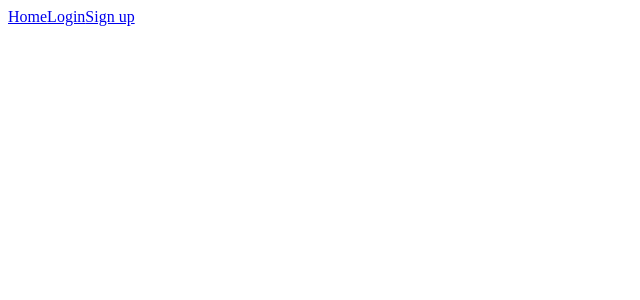
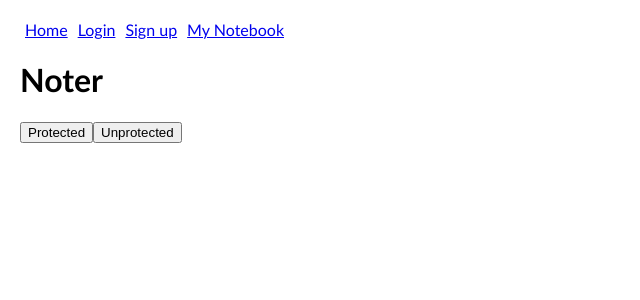
Before and after one commit to maxtwardowski/noter, a React (Create React App) app in the folder client/: page /notebook in a window 1280 px wide. Shown: the top 300 px of the page, without its empty margins (0-640 px from the left). Built offline with nearby package versions, Linux system fonts and the light colour scheme.

Commit message:
Added index.css so that my eyes don't bleed anymore

```diff
--- a/client/src/App.js
+++ b/client/src/App.js
@@ -4,19 +4,20 @@ import { BrowserRouter, Route, Switch } from 'react-router-dom';
 import Navi from './components/Navi';
 import Login from './components/Login';
 import Register from './components/Register'
-
+import Notebook from './components/Notebook'
 
 class App extends Component {
-
   render() {
     return (
       <BrowserRouter>
         <div>
           <Navi />
+          <h1>Noter</h1>
           <Switch>
             <Route path="/" exact />
             <Route path="/login" component={Login} />
             <Route path="/register" component={Register} />
+            <Route path="/notebook" component={Notebook} />
           </Switch>
         </div>
       </BrowserRouter>
--- a/client/src/components/Navi.js
+++ b/client/src/components/Navi.js
@@ -7,6 +7,7 @@ const Navi = props => {
       <NavLink to="/">Home</NavLink>
       <NavLink to="/login">Login</NavLink>
       <NavLink to="/register">Sign up</NavLink>
+      <NavLink to="/notebook">My Notebook</NavLink>
     </div>
   )
 }
--- /dev/null
+++ b/client/src/components/Notebook.js
@@ -0,0 +1,38 @@
+import React, { Component } from 'react';
+import axios from 'axios';
+
+class Notebook extends Component {
+
+  constructor(props) {
+    super(props);
+    this.handleSubmitButtonProtected = this.handleSubmitButtonProtected.bind(this);
+    this.handleSubmitButtonUnprotected = this.handleSubmitButtonUnprotected.bind(this);
+  }
+
+  handleSubmitButtonProtected = e => {
+    e.preventDefault();
+    axios.get(`http://localhost:5000/protected?token=${localStorage.getItem('token')}`)
+      .then(res => {
+      console.log(res);
+    });
+  }
+
+
+  handleSubmitButtonUnprotected = e => {
+    e.preventDefault();
+    axios.get('http://localhost:5000/unprotected')
+    .then(res => console.log(res))
+    .catch(() => console.log("errrrrorrrr"));
+  }
+
+  render() {
+    return (
+      <div>
+        <button onClick={e => this.handleSubmitButtonProtected(e)}>Protected</button>
+        <button onClick={e => this.handleSubmitButtonUnprotected(e)}>Unprotected</button>
+      </div>
+    )
+  }
+}
+
+export default Notebook;
--- a/client/src/index.js
+++ b/client/src/index.js
@@ -3,6 +3,8 @@ import ReactDOM from 'react-dom';
 import App from './App';
 import registerServiceWorker from './registerServiceWorker';
 
+import './static/index.css';
+
 const app = document.getElementById('root');
 ReactDOM.render(<App />, app);
 registerServiceWorker();
--- /dev/null
+++ b/client/src/static/index.css
@@ -0,0 +1,8 @@
+body {
+    font-family: 'Gill Sans', 'Gill Sans MT', Calibri, 'Trebuchet MS', sans-serif;
+    margin: 20px;
+}
+
+a {
+    margin: 5px;
+}
```
Also changed, not shown: 1 other file (tests, documents, lock files or other folders).
